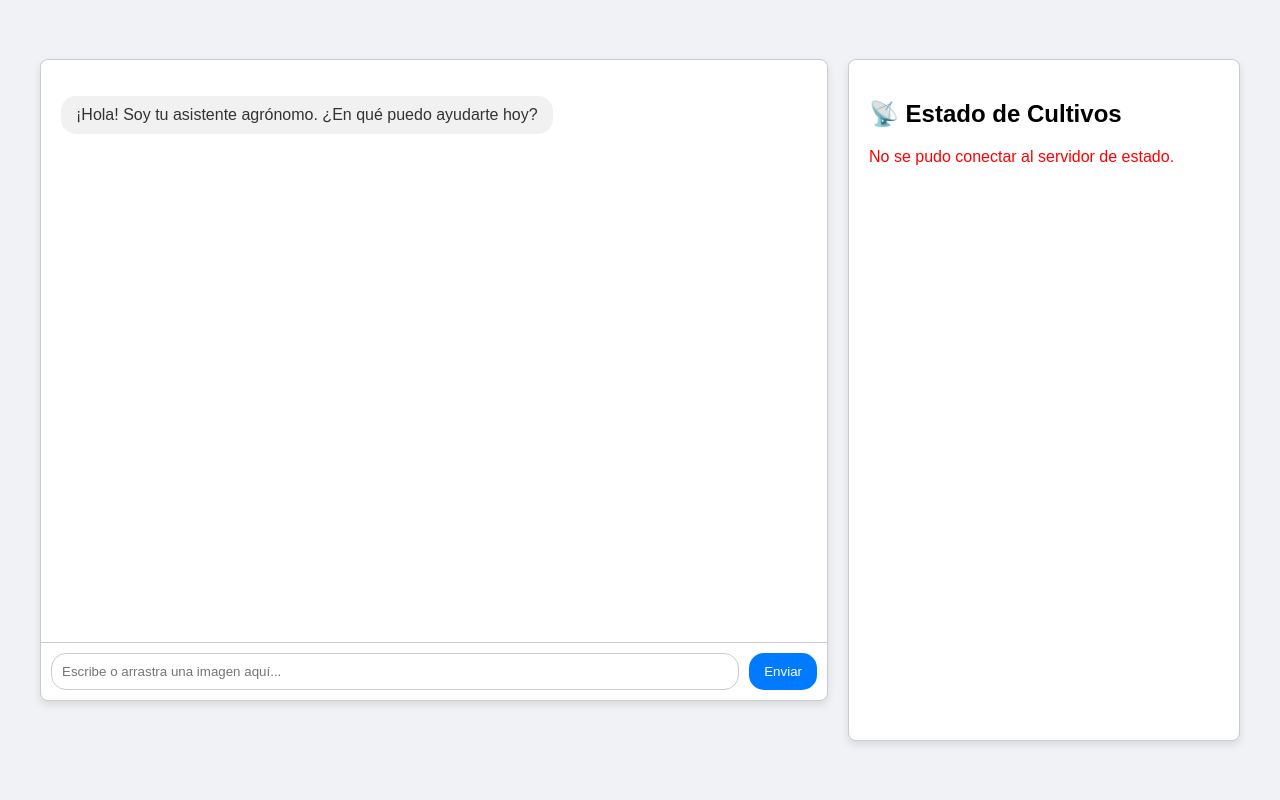
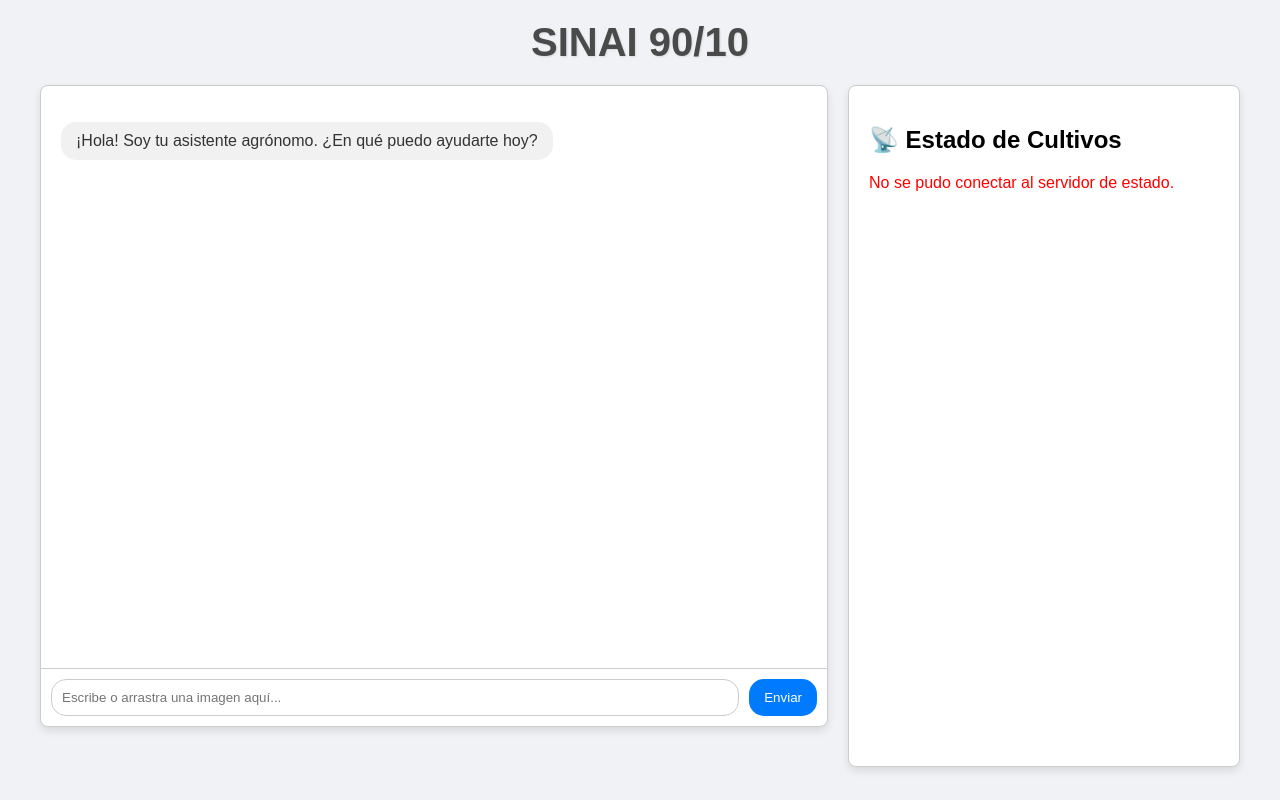
Before and after one commit to cero97-ctrl/Agente-IA-Agro-Inteligente, a plain HTML site: page index.html in a window 1280 px wide. Drawn offline with Linux system fonts and the light colour scheme; no server answers.

Commit message:
feat: Añadir título principal SINAI 90/10 a la web

```diff
--- a/index.html
+++ b/index.html
@@ -9,9 +9,10 @@
         body {
             font-family: sans-serif;
             display: flex;
-            justify-content: center;
+            flex-direction: column;
             align-items: center;
-            height: 100vh;
+            justify-content: flex-start;
+            min-height: 100vh;
             background-color: #f0f2f5;
             margin: 0;
         }
@@ -23,6 +24,14 @@
             max-width: 1200px;
             /* Aumentado para mostrar ambos paneles */
             gap: 20px;
+        }
+
+        #page-title {
+            font-size: 2.5em;
+            font-weight: bold;
+            color: #4a4a4a;
+            margin: 20px 0;
+            text-shadow: 1px 1px 2px rgba(0, 0, 0, 0.1);
         }
 
         #chat-container {
@@ -196,6 +205,7 @@
 
 <body>
 
+    <h1 id="page-title">SINAI 90/10</h1>
     <div id="main-container">
         <div id="chat-container">
             <div id="chat-box">
```
